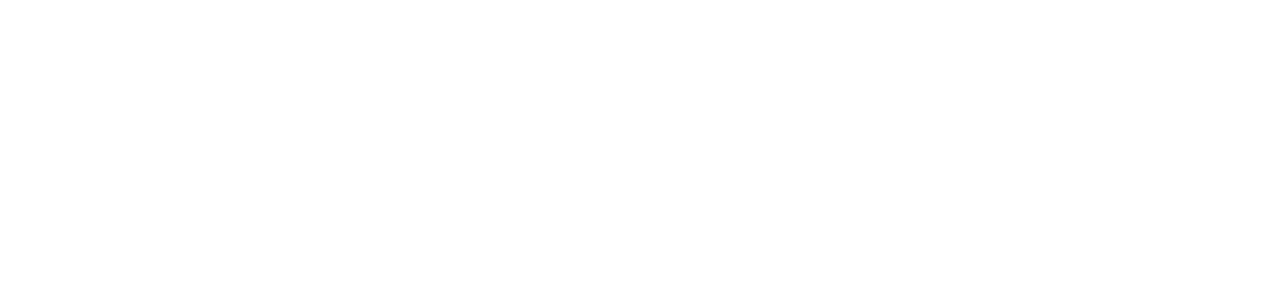
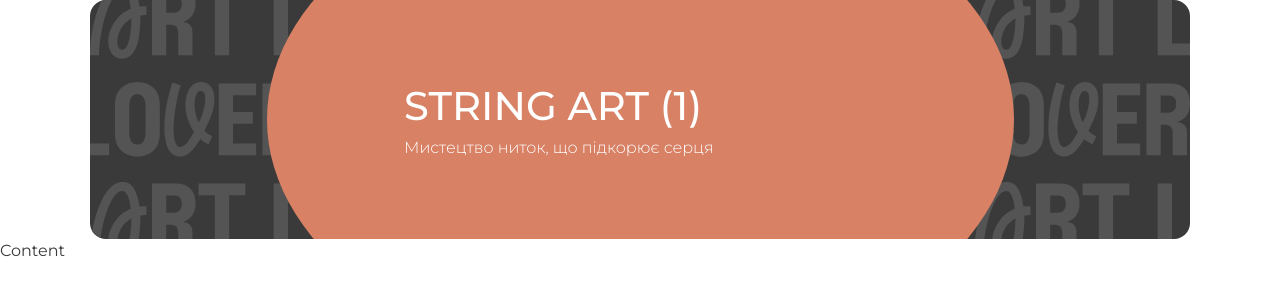
Before and after one commit to cyanidium-dev/art-lover-frontend, a Next.js app: page /blog/string-art in a window 1280 px wide. Shown: the top 300 px of the page. Built offline with nearby package versions, Linux system fonts and the light colour scheme.

Commit message:
added hero section

```diff
--- a/src/app/blog/[article]/page.tsx
+++ b/src/app/blog/[article]/page.tsx
@@ -1,3 +1,26 @@
-export default function BlogArticlePage() {
-  return <></>;
+import { articlesList } from '@/modules/blog/blogList/mockedData';
+import Content from '@/modules/article/content/Content';
+import Hero from '@/modules/article/hero/Hero';
+
+interface ArticlePageProps {
+  params: Promise<{ article: string }>;
 }
+
+export default async function ArticlePage({ params }: ArticlePageProps) {
+  const { article } = await params;
+
+  if (!articlesList || !articlesList.length) return null;
+
+  const currentArticle = articlesList.find(
+    articleItem => articleItem.slug === article
+  );
+
+  if (!currentArticle) return null;
+
+  return (
+    <>
+      <Hero article={currentArticle} />
+      <Content article={currentArticle} />
+    </>
+  );
+}
--- /dev/null
+++ b/src/modules/article/content/Content.tsx
@@ -0,0 +1,9 @@
+import { Article } from '@/types/article';
+
+interface ContentProps {
+  article: Article;
+}
+
+export default function Content({ article }: ContentProps) {
+  return <section>Content</section>;
+}
--- /dev/null
+++ b/src/modules/article/hero/Hero.tsx
@@ -0,0 +1,40 @@
+import Container from '@/shared/components/container/Container';
+import { Article } from '@/types/article';
+import Image from 'next/image';
+
+interface HeroProps {
+  article: Article;
+}
+
+export default function Hero({ article }: HeroProps) {
+  const { title, subtitle } = article;
+
+  return (
+    <section>
+      <Container>
+        <div className="relative z-10 px-[21px] xl:px-[314px] py-[43px] md:py-[82px] bg-dark text-white rounded-[8px] xl:rounded-[16px] overflow-hidden">
+          <Image
+            src="/images/articlePage/hero/bgImagesMob.svg"
+            alt="background"
+            fill
+            sizes="100vw"
+            className="xs:hidden object-cover -z-10"
+          />
+          <Image
+            src="/images/articlePage/hero/bgImagesDesk.svg"
+            alt="background"
+            fill
+            sizes="100vw"
+            className="hidden xs:block object-cover -z-10"
+          />
+          <h1 className="mb-2 text-[20px] md:text-[32px] xl:text-[40px] font-medium leading-[120%] uppercase text-center xl:text-left">
+            {title}
+          </h1>
+          <p className="text-[14px] md:text-[16px] font-light leading-[120%] text-center xl:text-justify">
+            {subtitle}
+          </p>
+        </div>
+      </Container>
+    </section>
+  );
+}
--- a/src/modules/blog/blogList/mockedData.ts
+++ b/src/modules/blog/blogList/mockedData.ts
@@ -2,7 +2,7 @@
   id: '1',
   slug: 'string-art',
   title: 'String Art',
-  subtitle: 'мистецтво ниток, що підкорює серця',
+  subtitle: 'Мистецтво ниток, що підкорює серця',
   description: 'Що таке String Art і чому це тренд?',
   text: [
     'String Art – це унікальна техніка створення картин за допомогою ниток і цвяхів. Вона поєднує в собі елементи графіки, геометрії та рукоділля, дозволяючи створювати справжні витвори мистецтва навіть новачкам.',
```
Also changed, not shown: public/images/articlePage/hero/bgImagesDesk.svg (added), public/images/articlePage/hero/bgImagesMob.svg (added).
